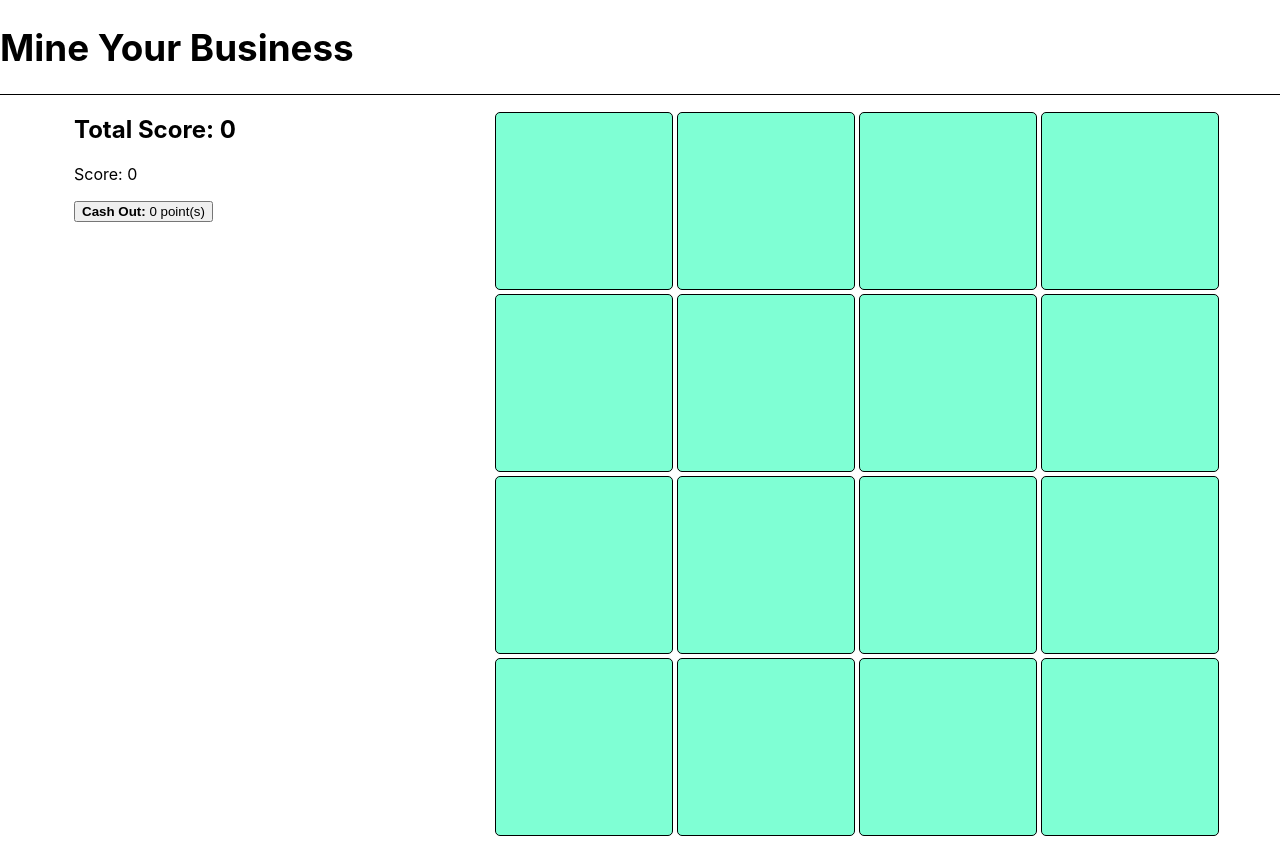
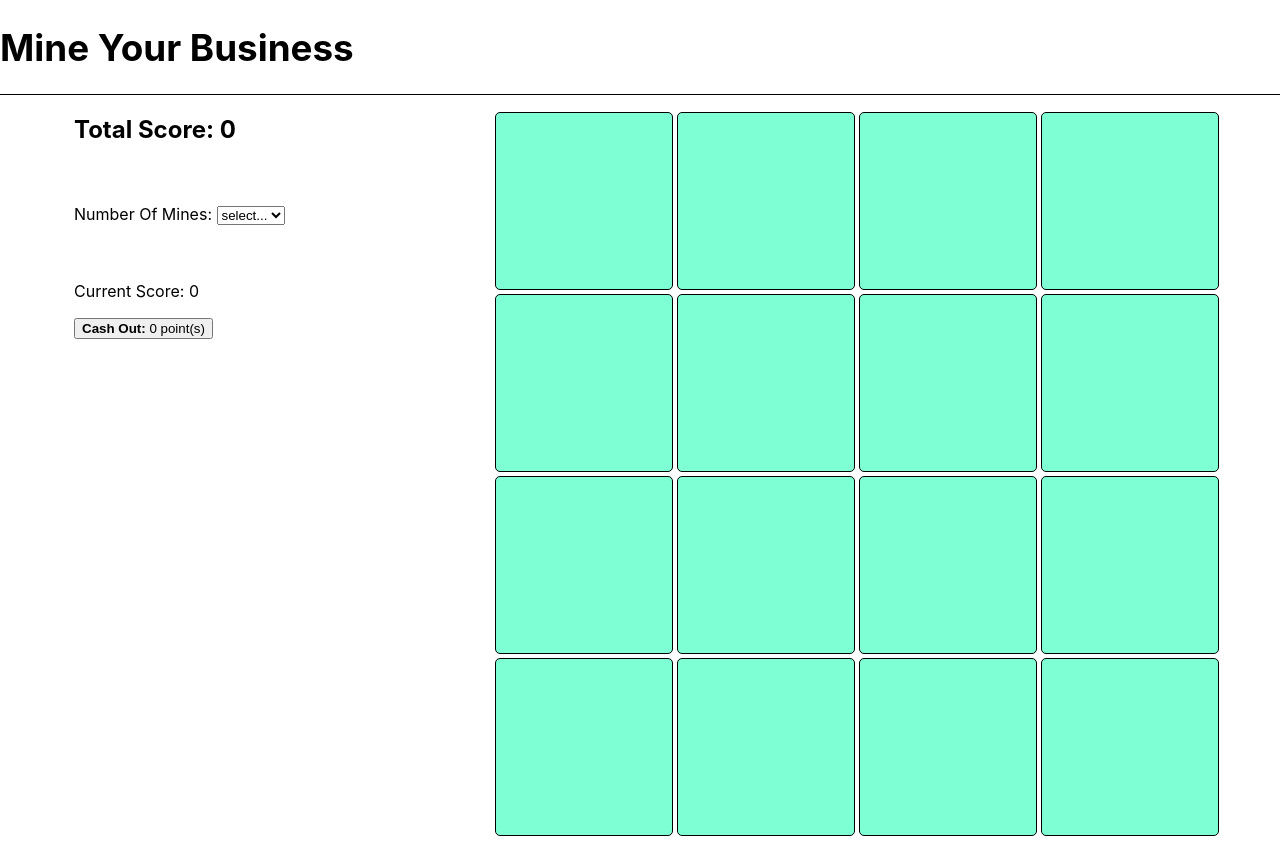
Before and after one commit to StrtMilne/E53-Mine-Your-Business, a React (Create React App) app in the folder client/: page / in a window 1280 px wide. Built offline with nearby package versions, Linux system fonts and the light colour scheme.

Commit message:
Added dropdown to allow user to select number of mines desired, and created a new state in container called: numberMines.

```diff
--- a/client/src/components/Tile.js
+++ b/client/src/components/Tile.js
@@ -16,7 +16,6 @@ const Tile = ({tile, index, setClicked, incrementScore, bombClicked}) => {
                 incrementScore();
             } else if (event.target.title === "true") {
                 // bomb clicked
-                console.log("bomb clicked"); // testing
                 bombClicked();
             }
         }
@@ -24,8 +23,8 @@ const Tile = ({tile, index, setClicked, incrementScore, bombClicked}) => {
 
     return(
             <div id={index} title={tile.value.toString()} className="individual_tile"  onClick={handleClick} style={{border: "1px solid black"}}>
-                {tile.clicked && !tile.value ? <img src={gemImage} className="gem-image"/> : null}
-                {tile.clicked && tile.value ? <img src={bombImage} className="bomb-image"/> : null}
+                {tile.clicked && !tile.value ? <img src={gemImage} className="gem-image" alt="" /> : null}
+                {tile.clicked && tile.value ? <img src={bombImage} className="bomb-image" alt="" /> : null}
             </div>
     )
 
--- a/client/src/containers/GameContainer.js
+++ b/client/src/containers/GameContainer.js
@@ -8,6 +8,7 @@ const GameContainer = function () {
     const [tiles, setTiles] = useState([]);
     const [score, setScore] = useState(0);
     const [totalScore, setTotalScore] = useState(0);
+    const [numberMines, setNumberMines] = useState(0);
 
     useEffect(() => {
         resetGame();
@@ -39,7 +40,7 @@ const GameContainer = function () {
 
     const setClicked = (index) => {
         let temp = tiles.map(t => t);
-        console.log(temp)
+        // console.log(temp); // testing
         temp[index].clicked = true;
         setTiles(temp);
     }
@@ -70,13 +71,40 @@ const GameContainer = function () {
         }, 2000);
     }
 
+    const handDropdownInput = (event) => {
+        // console.log(event.target.value); // testing
+        const numberMines = event.target.value;
+    }
+
     return(
         <div>
             <GameHeader />
             <div className="game-container">
                 <div className="left">
                     <h2>Total Score: {totalScore}</h2>
-                    <p>Score: {score}</p>
+                    <br /><br />
+                    {/* <p>Number Of Mines:</p> */}
+                    <label htmlFor="numberMines">Number Of Mines: </label>
+                    <select name="numberMines" id="numberMines" onInput={handDropdownInput}>
+                        <option value={0}>select...</option>
+                        <option value={1}>1</option>
+                        <option value={2}>2</option>
+                        <option value={3}>3</option>
+                        <option value={4}>4</option>
+                        <option value={5}>5</option>
+                        <option value={6}>6</option>
+                        <option value={7}>7</option>
+                        <option value={8}>8</option>
+                        <option value={9}>9</option>
+                        <option value={10}>10</option>
+                        <option value={11}>11</option>
+                        <option value={12}>12</option>
+                        <option value={13}>13</option>
+                        <option value={14}>14</option>
+                        <option value={15}>15</option>
+                    </select>
+                    <br /><br /><br />
+                    <p>Current Score: {score}</p>
                     <button onClick={cashOut} className="cashout-button"><strong>Cash Out: </strong>{score} point(s)</button>
                 </div>
                 <div className="Right">
```
